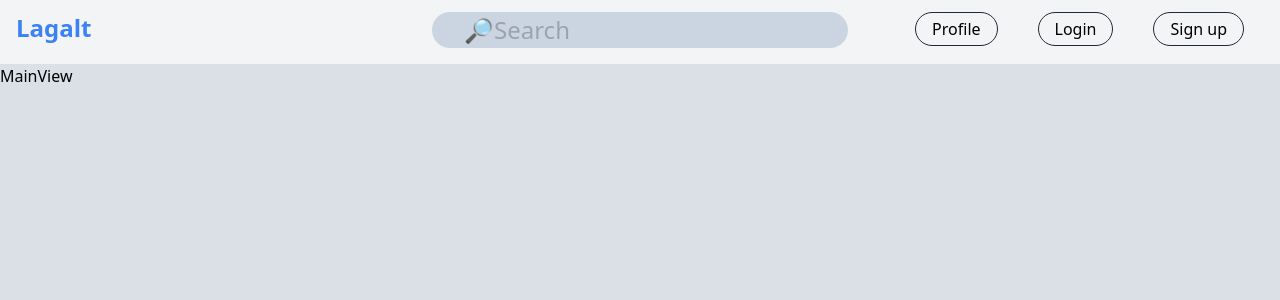
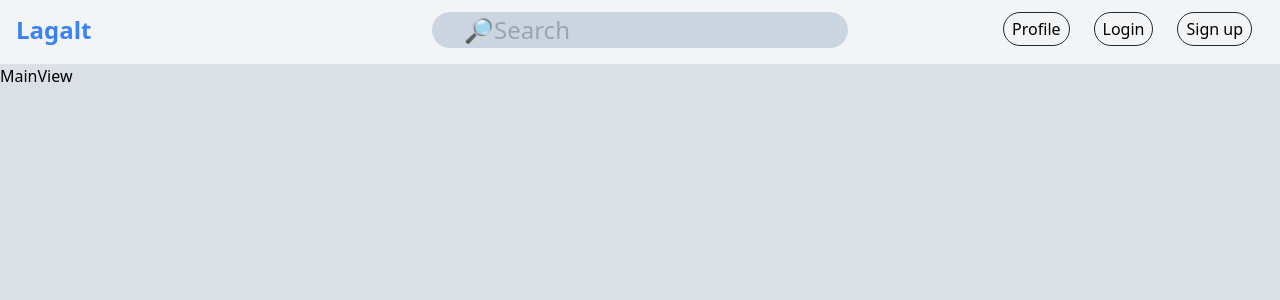
Before and after one commit to CCH-88/lagalt-frontend, a React (Vite) app: page / in a window 1280 px wide. Shown: the top 300 px of the page. Built offline with nearby package versions, Linux system fonts and the light colour scheme.

Commit message:
more navbar

```diff
--- a/src/App.tsx
+++ b/src/App.tsx
@@ -1,11 +1,19 @@
-import { BrowserRouter } from 'react-router-dom'
+import { BrowserRouter, Route, Routes } from 'react-router-dom'
 import './App.css'
 import Navbar from './NavBar/Navbar'
+import MainView from './views/MainView'
+import ProfileView from './views/ProfileView'
 
 function App() {
 	return (
 		<BrowserRouter>
-		<Navbar/>
+			<div className="App">
+				<Navbar />
+				<Routes>
+					<Route path="/" element={<MainView />} />
+					<Route path="/profile" element={<ProfileView />} />
+				</Routes>
+			</div>
 		</BrowserRouter>
 	)
 }
--- a/src/NavBar/Navbar.tsx
+++ b/src/NavBar/Navbar.tsx
@@ -3,13 +3,15 @@ import { NavLink } from "react-router-dom"
 const Navbar = () => {
     return (
         <nav className="border-gray-200 px-2 sm:px-4 py-3 bg-gray-100 w-100 h-16">
-            <NavLink to='/' className="float-left text-blue-500 text-2xl my-auto font-bold">Lagalt</NavLink>
-            <div className="inline-block float-right w-1/3">
-                <button className="w-100 px-4 py-1 rounded-full text-center border-gray-800 border float-right mx-5">Sign up</button>
-                <button className="w-100 px-4 py-1 rounded-full text-center border-gray-800 border float-right mx-5">Login</button>
-                <NavLink to='/profile' className="w-100 px-4 py-1 rounded-full text-center border-gray-800 border float-right mx-5">Profile</NavLink>
+            <div className="inline-block w-1/3">
+                <NavLink to='/' className="inline-block text-blue-500 text-2xl my-auto font-bold">Lagalt</NavLink>
             </div>
-            <input type="text" className="inline-block py-0.5 bg-slate-300 rounded-full text-left px-8 w-1/3 float-right text-2xl" placeholder="🔎Search" />
+            <input type="text" className="inline-block py-0.5 bg-slate-300 rounded-full text-left px-8 w-1/3 text-2xl" placeholder="🔎Search" />
+            <div className="flex-auto float-right w-1/3">
+                <button className="px-2 py-1 rounded-full text-center border-gray-800 border mx-3 float-right">Sign up</button>
+                <button className="px-2 py-1 rounded-full text-center border-gray-800 border mx-3 float-right">Login</button>
+                <NavLink to='/profile' className="px-2 py-1 rounded-full text-center border-gray-800 border mx-3 float-right">Profile</NavLink>
+            </div>
         </nav >
     )
 }
--- a/src/main.tsx
+++ b/src/main.tsx
@@ -1,31 +1,15 @@
 /* React dependencies */
 import React from 'react'
 import ReactDOM from 'react-dom/client'
-/* Routing Dependencies */
-import { createBrowserRouter, RouterProvider } from 'react-router-dom'
 
 /* Global Styling */
 import './index.css'
 
 /* Routing pages */
-import ProfileView from './views/ProfileView'
-import MainView from './views/MainView'
 import App from './App'
-
-const routes = createBrowserRouter([
-	{
-		path: '/',
-		element: <MainView />,
-	},
-	{
-		path: '/profile',
-		element: <ProfileView />
-	},
-])
 
 ReactDOM.createRoot(document.getElementById('root') as HTMLElement).render(
 	<React.StrictMode>
-		<App/>
-		<RouterProvider router={routes} />
+		<App />
 	</React.StrictMode>
 )
```
